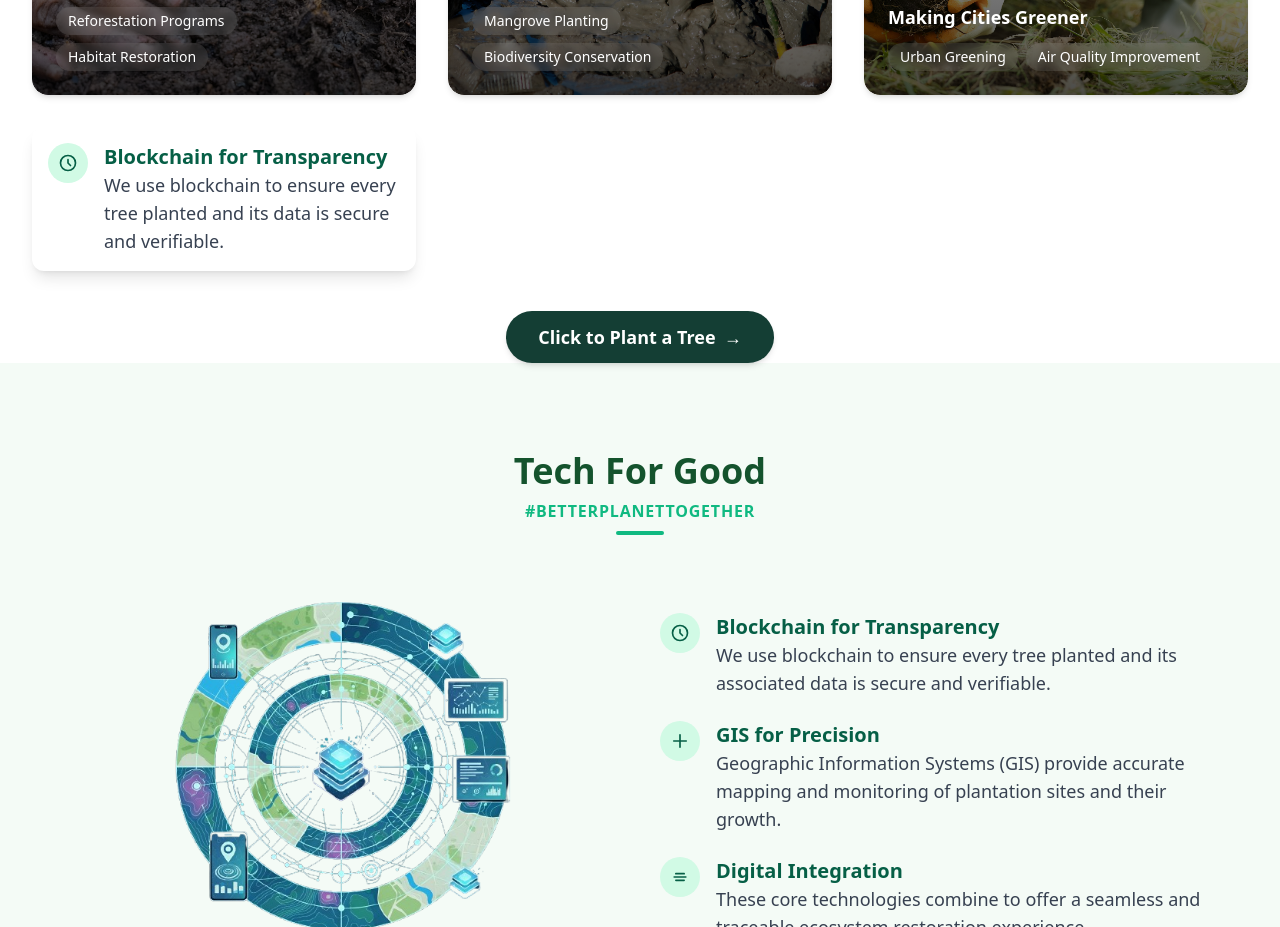
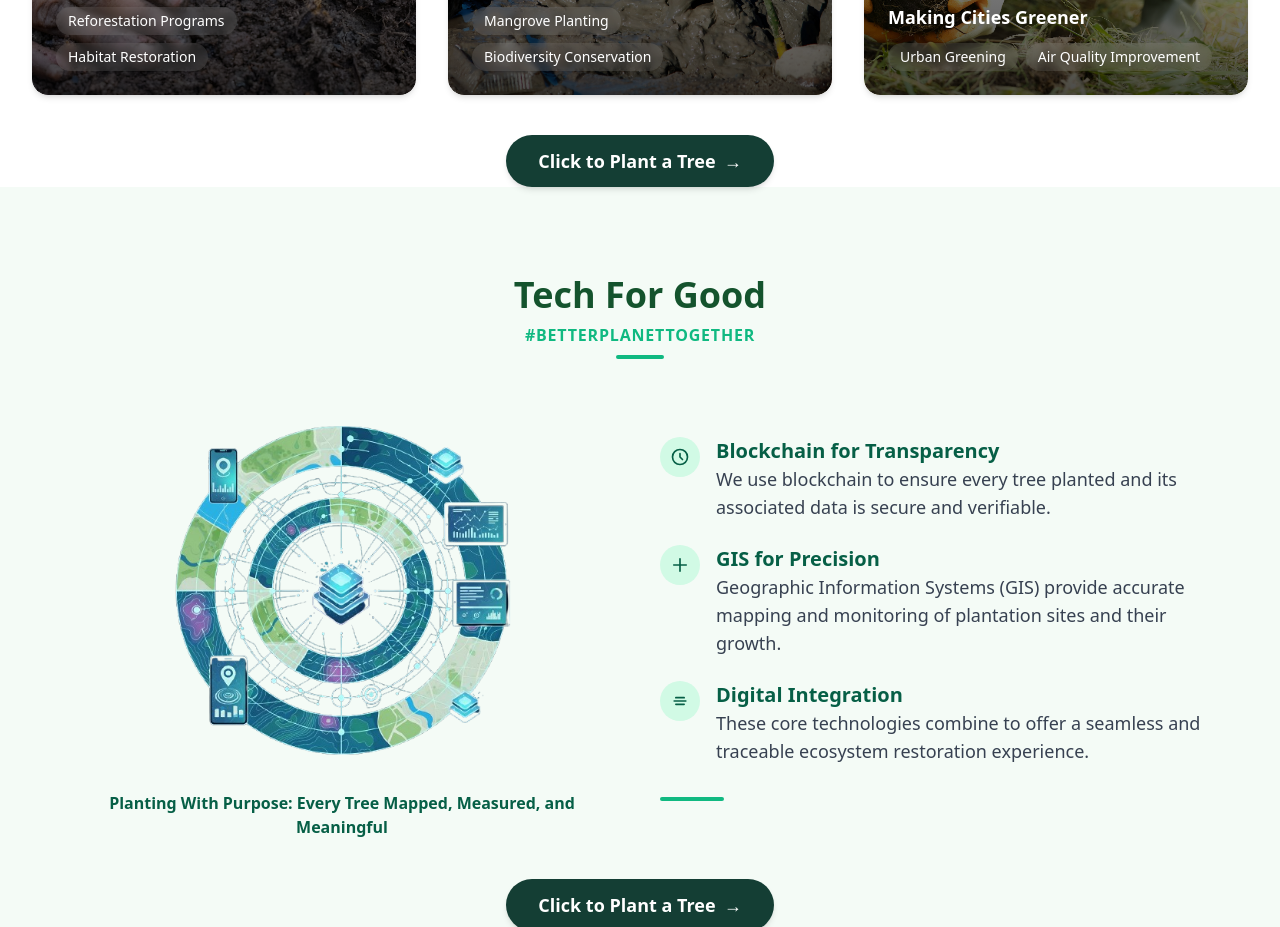
Before and after one commit to chanchal430/etree, a plain HTML site: page index.html in a window 1280 px wide. Shown: the part 1440-2367 px from the top of the page. Drawn offline with nearby package versions, Linux system fonts and the light colour scheme.

Commit message:
improving hover on card

```diff
--- a/index.html
+++ b/index.html
@@ -340,17 +340,18 @@
           <!-- Card: 1 -->
           <div
             class="relative rounded-2xl overflow-hidden shadow-md group min-h-[280px]"
+            tabindex="0"
           >
             <!-- Image -->
             <img
               src="img/community-tree.jpg"
               alt="Deforestation"
-              class="w-full h-full sm:h-80 md:h-96 object-cover rounded-2xl transition-transform duration-500 group-hover:scale-110"
+              class="w-full h-full sm:h-80 md:h-96 object-cover rounded-2xl transition-transform duration-500 group-hover:scale-110 group-focus:scale-110"
             />
 
             <!-- Default overlay with title + tags -->
             <div
-              class="absolute inset-0 flex flex-col justify-end p-4 sm:p-6 bg-gradient-to-t from-black/70 via-black/40 to-transparent rounded-2xl transition-all duration-500 group-hover:opacity-0"
+              class="absolute inset-0 flex flex-col justify-end p-4 sm:p-6 bg-gradient-to-t from-black/70 via-black/40 to-transparent rounded-2xl transition-all duration-500 group-hover:opacity-0 group-focus:opacity-0"
             >
               <h3
                 class="text-white text-base sm:text-lg font-semibold leading-snug mb-3"
@@ -371,9 +372,9 @@
               </div>
             </div>
 
-            <!-- Hover overlay -->
+            <!-- Hover/Focus overlay -->
             <div
-              class="absolute inset-0 bg-green-700/50 bg-opacity-80 backdrop-blur-sm p-6 opacity-0 group-hover:opacity-100 transition-all duration-500 flex flex-col justify-center items-center text-center"
+              class="absolute inset-0 bg-green-700/50 bg-opacity-80 backdrop-blur-sm p-6 opacity-0 group-hover:opacity-100 group-focus:opacity-100 transition-all duration-500 flex flex-col justify-center items-center text-center"
             >
               <div class="space-y-4 max-w-md mx-auto animate-fadeIn">
                 <h3 class="text-2xl font-bold text-white">
@@ -492,55 +493,6 @@
                   single day.
                 </p>
               </div>
-            </div>
-          </div>
-
-          <!-- Feature Card -->
-          <div
-            class="group relative bg-white rounded-xl shadow-lg overflow-hidden transition-all duration-300 hover:shadow-xl focus-within:shadow-xl"
-            tabindex="0"
-          >
-            <!-- Visible Content -->
-            <div class="flex items-start space-x-4 p-4">
-              <div
-                class="flex-shrink-0 w-10 h-10 flex items-center justify-center bg-[#D1FAE5] rounded-full"
-              >
-                <svg
-                  xmlns="http://www.w3.org/2000/svg"
-                  class="h-5 w-5 text-[#065F46]"
-                  fill="none"
-                  viewBox="0 0 24 24"
-                  stroke="currentColor"
-                >
-                  <path
-                    stroke-linecap="round"
-                    stroke-linejoin="round"
-                    stroke-width="2"
-                    d="M12 8v4l3 3m6-3a9 9 0 11-18 0 9 9 0 0118 0z"
-                  />
-                </svg>
-              </div>
-              <div>
-                <h3 class="text-lg md:text-xl font-semibold text-[#065F46]">
-                  Blockchain for Transparency
-                </h3>
-                <p
-                  class="text-gray-700 text-sm sm:text-base md:text-lg leading-relaxed"
-                >
-                  We use blockchain to ensure every tree planted and its data is
-                  secure and verifiable.
-                </p>
-              </div>
-            </div>
-
-            <!-- Hidden Overlay (shows on hover OR focus) -->
-            <div
-              class="absolute inset-0 bg-green-800 bg-opacity-95 text-white opacity-0 group-hover:opacity-100 group-focus:opacity-100 transition-opacity duration-300 flex items-center justify-center p-6"
-            >
-              <p class="text-center text-sm sm:text-base">
-                🌱 Every tree is recorded in a tamper-proof ledger, ensuring
-                transparency and trust.
-              </p>
             </div>
           </div>
         </div>
```
